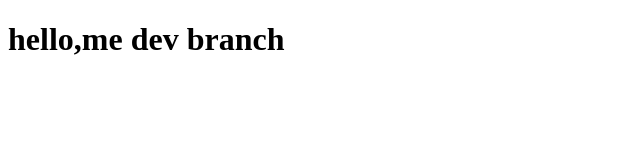
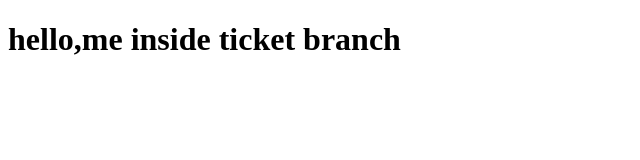
Before and after one commit to deepikabinjola/practice, a plain HTML site: page index.html in a window 1280 px wide. Shown: the whole page, without its empty margins (0-640 px from the left). Drawn offline with Linux system fonts and the light colour scheme.

Commit message:
updated ticket

```diff
--- a/index.html
+++ b/index.html
@@ -7,7 +7,7 @@
 </head>
 <body>
     <h1>
-        hello,me dev branch
+        hello,me inside ticket branch
     </h1>
 </body>
 </html>
```
